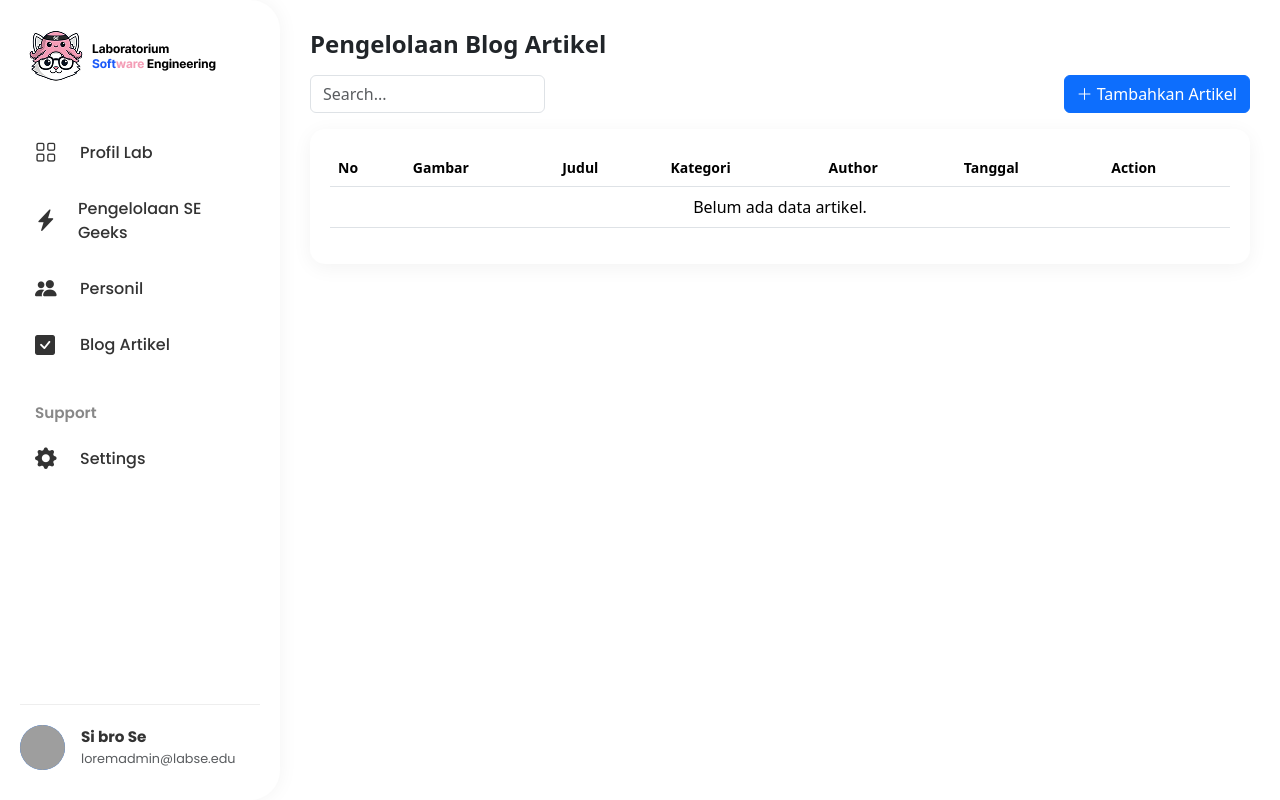
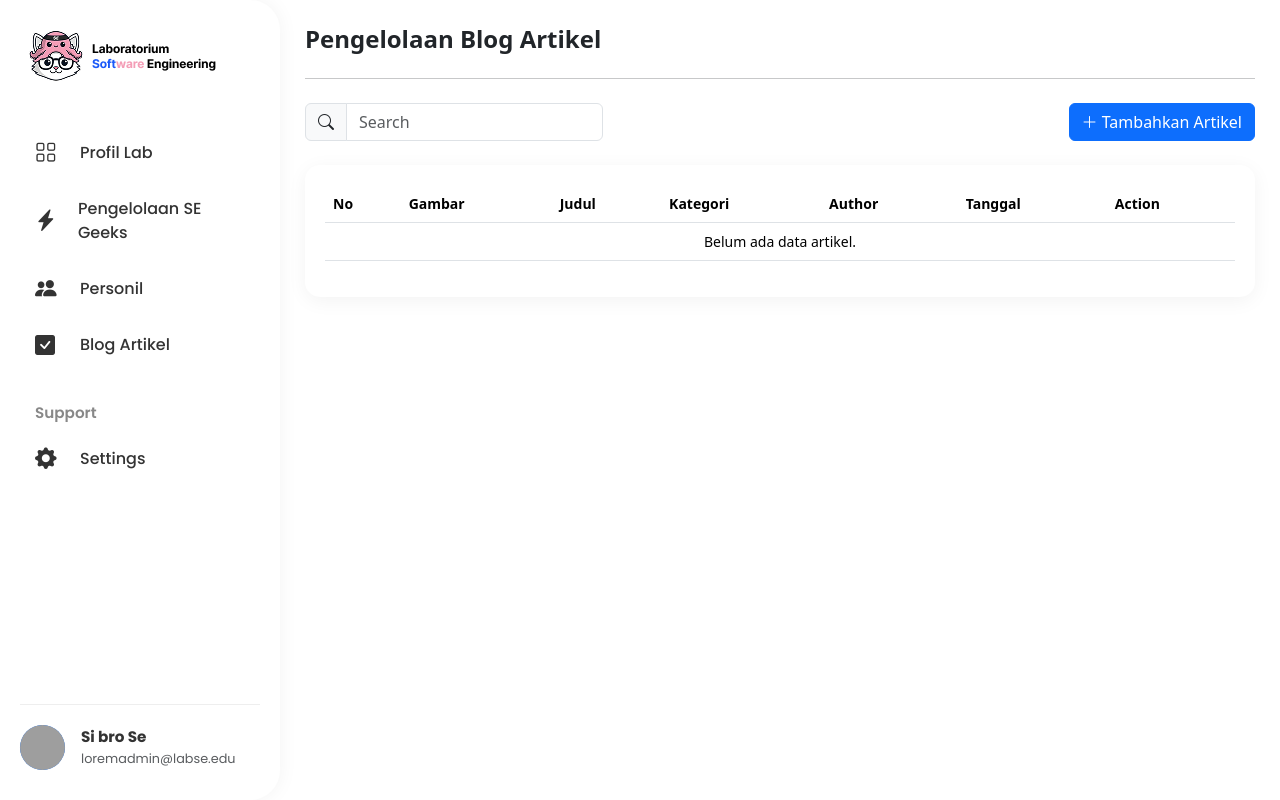
Before and after one commit to Adhityayusuf/PBL_SE, a PHP site: page /Views/admin/blogartikel.php in a window 1280 px wide. Run offline with PHP 8.4, Linux system fonts and the light colour scheme; data that the repository does not hold is empty; grey boxes are pictures that could not be loaded.

Commit message:
Fix: Menyamakan form search dan menggunakan dom untuk search

```diff
--- a/Views/admin/blogartikel.php
+++ b/Views/admin/blogartikel.php
@@ -50,6 +50,103 @@
             object-fit: cover;
             border-radius: 8px;
         }
+
+        @media (max-width: 1400px) {
+        .main-content {
+            padding: 25px;
+        }
+
+        .table th, .table td {
+            font-size: 14px;
+        }
+    }
+
+    @media (max-width: 1200px) {
+        .search-box input {
+            font-size: 14px;
+        }
+
+        .thumb-img {
+            width: 45px;
+            height: 45px;
+        }
+
+        .table td, .table th {
+            font-size: 13px;
+        }
+    }
+
+    @media (max-width: 992px) {
+        .main-content {
+            padding: 20px;
+        }
+
+        .d-flex.justify-content-between {
+            flex-direction: column;
+            gap: 15px;
+        }
+
+        .btnTambahArtikel {
+            width: 100%;
+        }
+
+        .search-box {
+            width: 100% !important;
+        }
+
+        .table-container {
+            padding: 15px;
+        }
+    }
+
+    @media (max-width: 768px) {
+        .table {
+            font-size: 13px;
+        }
+
+        .thumb-img {
+            width: 40px;
+            height: 40px;
+        }
+
+        .main-content {
+            padding: 15px;
+            height: auto;
+        }
+
+        h4.fw-bold {
+            font-size: 20px;
+        }
+
+        .input-group-text {
+            font-size: 14px;
+        }
+    }
+
+    @media (max-width: 576px) {
+        .table th, .table td {
+            font-size: 12px;
+            white-space: nowrap;
+        }
+
+        .thumb-img {
+            width: 35px;
+            height: 35px;
+        }
+
+        .btnTambahArtikel {
+            padding: 10px 14px;
+            font-size: 14px;
+        }
+
+        .main-content {
+            padding: 12px;
+        }
+
+        h4.fw-bold {
+            font-size: 18px;
+        }
+    }
 ";
 include_once __DIR__ . '/../layout/header.php';
 ?>
@@ -58,13 +155,21 @@
     <?php include __DIR__ . '/layout/sidebar.php'; ?>
 
     <div class="main-content">
-            <h4 class="fw-bold mb-3">Pengelolaan Blog Artikel</h4>
+        <h4 class="fw-bold mb-4">Pengelolaan Blog Artikel</h4>
+        <hr class="mt-0 mb-4">
 
-            <div class="d-flex justify-content-between mb-3">
-               <form action="/admin/index.php" method="GET" class="w-25 d-flex">
+        <div class="d-flex justify-content-between mb-4">
+            <form method="GET" class="position-relative" action="index.php">
                 <input type="hidden" name="action" value="blog">
-                    <input type="text" name="search" class="form-control" placeholder="Search..." value="<?= htmlspecialchars($_GET['search'] ?? '') ?>">
+                <div class="input-group">
+                    <span class="input-group-text">
+                        <i class="bi bi-search"></i>
+                    </span>
+
+                    <input type="text" id="searchBlog" class="form-control" placeholder="Search">
+                </div>
             </form>
+
 
             <button class="btn btn-primary btnTambahArtikel">
                 <i class="bi bi-plus-lg"></i> Tambahkan Artikel
@@ -72,7 +177,7 @@
         </div>
 
         <div class="table-container">
-                <table class="table align-middle">
+            <table class="table align-middle" id="blogTable">
                 <thead>
                     <tr>
                         <th>No</th>
@@ -123,6 +228,21 @@
 </div>
 <?php include 'blogArtikelModals.php'; ?>
 <script src="https://cdn.jsdelivr.net/npm/bootstrap@5.3.2/dist/js/bootstrap.bundle.min.js"></script>
+<script>
+    document.addEventListener("DOMContentLoaded", function() {
+        const searchBox = document.getElementById("searchBlog");
+        const rows = document.querySelectorAll("#blogTable tbody tr");
+
+        searchBox.addEventListener("keyup", function() {
+            const keyword = this.value.toLowerCase();
+
+            rows.forEach(row => {
+                const text = row.innerText.toLowerCase();
+                row.style.display = text.includes(keyword) ? "" : "none";
+            });
+        });
+    });
+</script>
 </body>
 
 </html>
```
Also changed, not shown: Views/admin/personil.php (+17 -2 lines), Views/admin/seGeeks.php (+20 -28 lines). Lines whose indentation alone changed are shown as unchanged.
